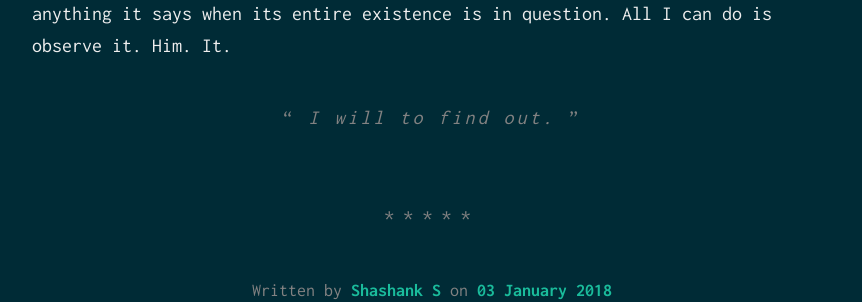
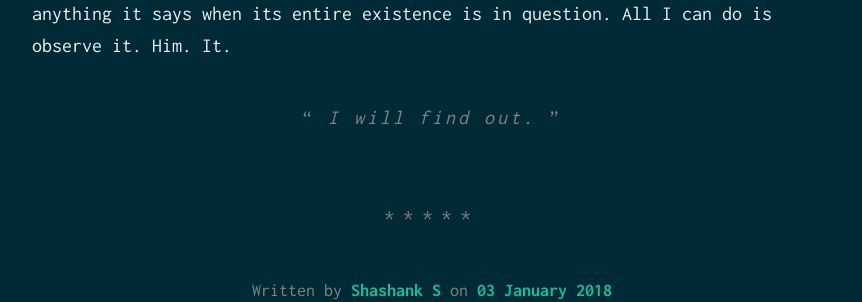
Before and after one commit to knhash/knhash.github.io, a Jekyll site: the page built from _posts/2018-01-03-where-is-mr-pratap.md, in a window 1280 px wide and 900 px high, scrolled down 1670 px. Shown: the part 498-800 px from the top of the window, without its empty margins (208-1070 px from the left). Built offline with Jekyll 4.4.1, drawn with Linux system fonts in a browser that asks for light colours.

Commit message:
fix: typo

```diff
--- a/_posts/2018-01-03-where-is-mr-pratap.md
+++ b/_posts/2018-01-03-where-is-mr-pratap.md
@@ -30,4 +30,4 @@ This _thing_ isn't Mr Pratap. Mr Pratap smiles warmly. Mr Pratap has a traveller
 
 It would be awesome if this actually were a clone. But I may be delusional, making a big thing out of a mole hill? Ah, mountain out of a mole hill. But the curious behavior... I can't explain it. It doesn't make sense. Expecially the part about the pass. Asking the clone is out of question, I couldn't possibly believe anything it says when its entire existence is in question. All I can do is observe it. Him. It.
 
-> _I will to find out._
+> _I will find out._
```
